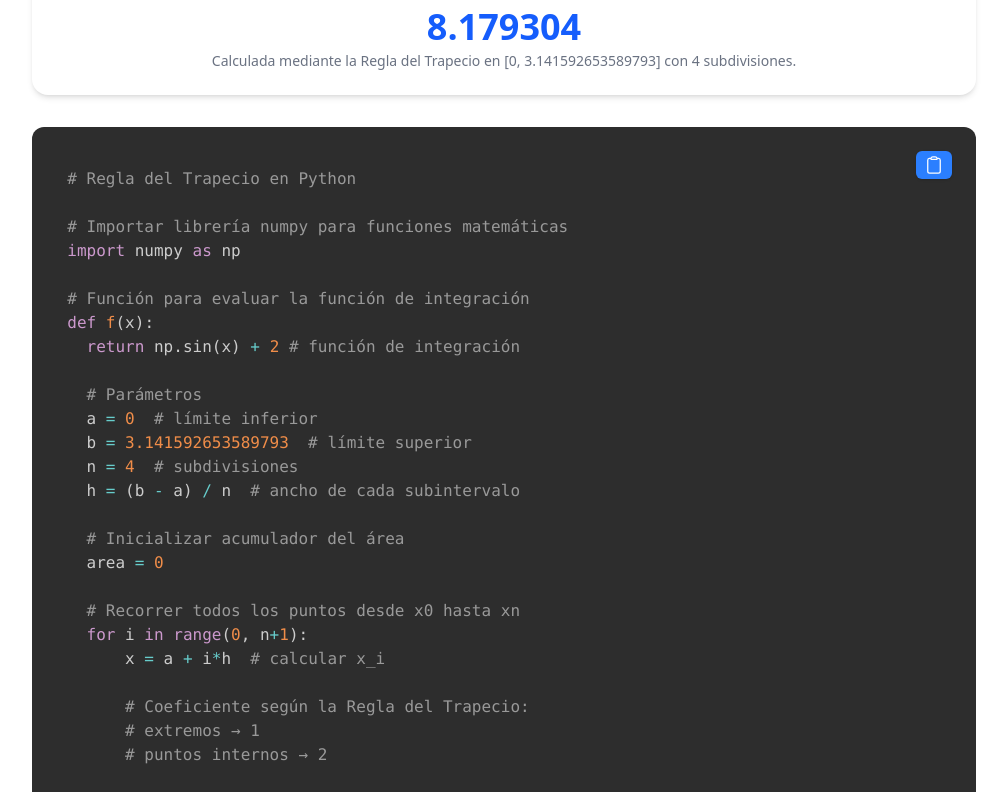
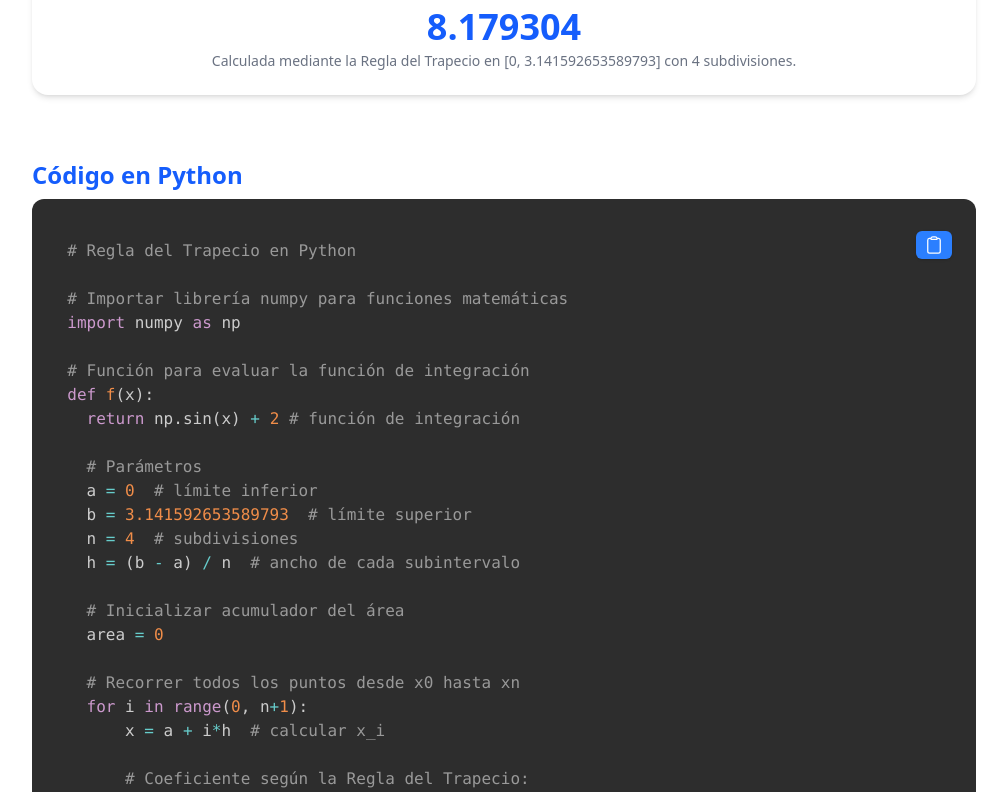
Before and after one commit to xNeuNoRo/integracion-numerica, a React (Vite) app: page /trapecio in a window 1280 px wide. Shown: the part 2348-3140 px from the top of the page, without its empty margins (136-1143 px from the left). Built offline with nearby package versions, Linux system fonts and the light colour scheme.

Commit message:
feat: Enhance UI by adding a section header for Python code output in TrapecioCalc component

```diff
--- a/src/components/trapecio/TrapecioCalc.tsx
+++ b/src/components/trapecio/TrapecioCalc.tsx
@@ -242,7 +242,12 @@ export default function TrapecioCalc() {
         </p>
       </div>
 
-      <TrapecioPYCode a={a} b={b} n={n} fn={fn} />
+      <div className="mt-10">
+        <h2 className="text-blue-600 font-black text-2xl">
+          Código en Python
+        </h2>
+        <TrapecioPYCode a={a} b={b} n={n} fn={fn} />
+      </div>
     </div>
   );
 }
```
